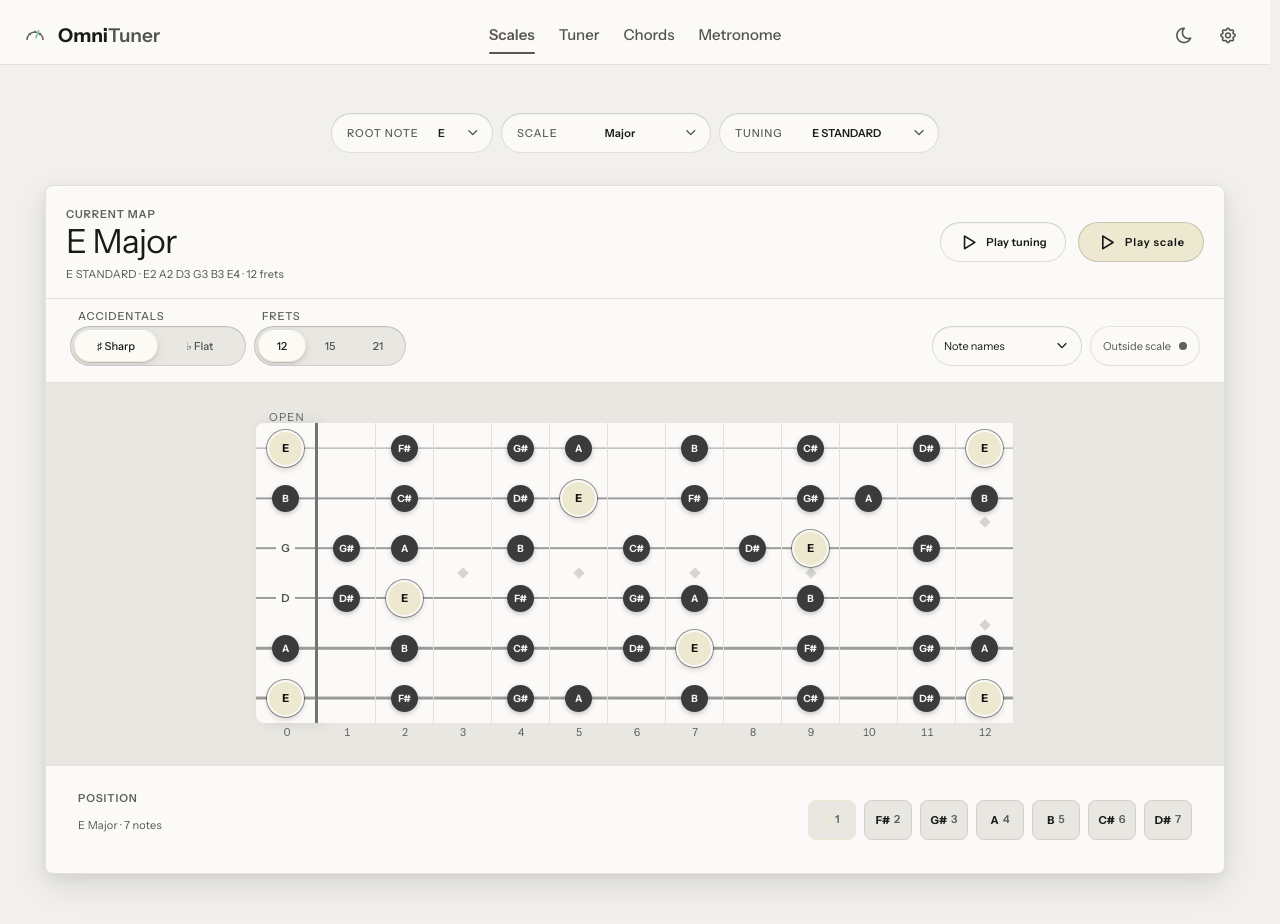
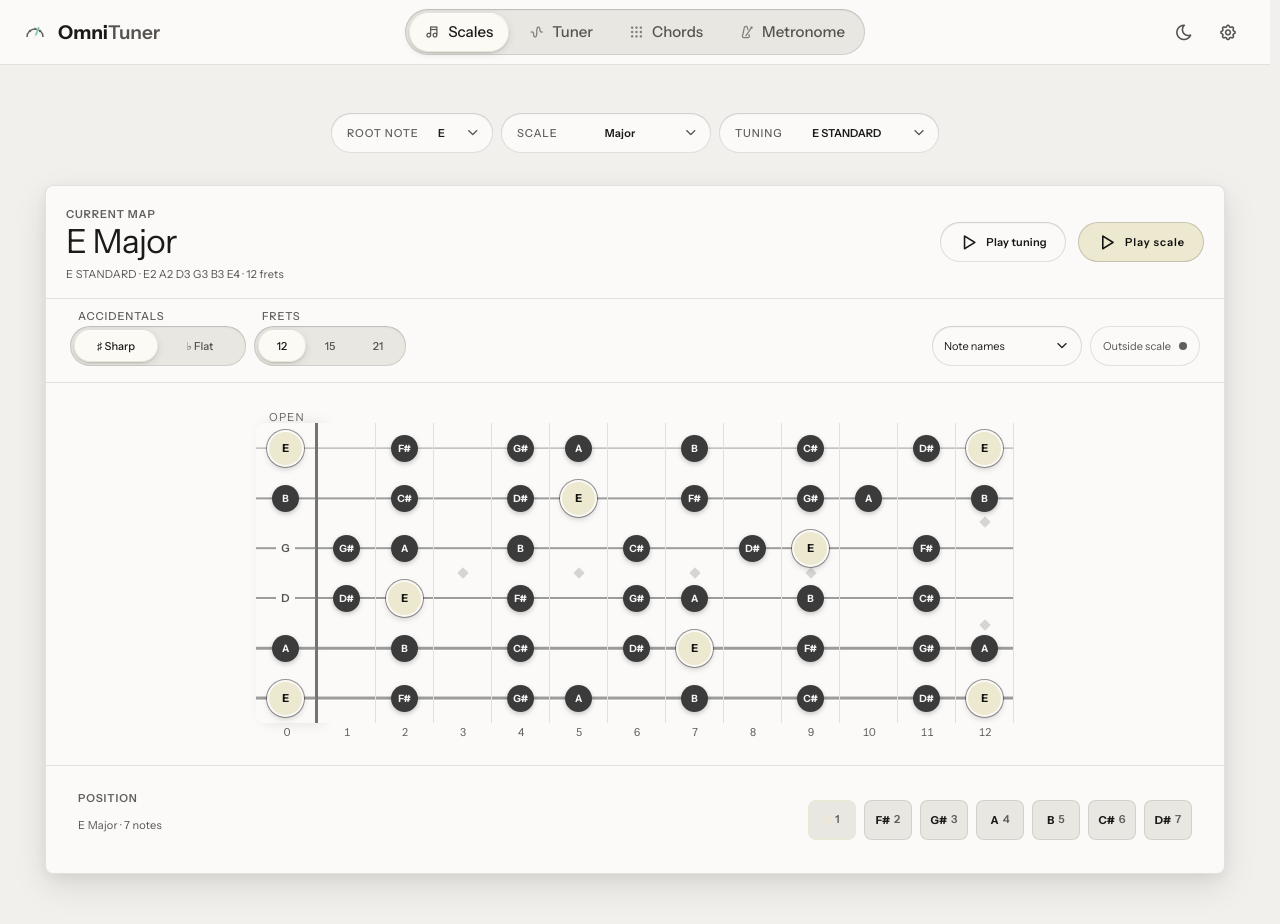
Before and after one commit to sawayaka143/OmniTuner, an Angular app: page /scales in a window 1280 px wide. Shown: the top 924 px of the page. Built offline with nearby package versions, Linux system fonts and the light colour scheme.

Commit message:
feat(metronome): enhance navigation and dial components; add visual indicators and improve styles

```diff
--- a/src/app/components/app-shell/app-shell.html
+++ b/src/app/components/app-shell/app-shell.html
@@ -2,10 +2,54 @@
   <div class="header-inner">
     <app-brand class="app-title" />
     <nav class="nav-desktop" aria-label="Primary navigation">
-      <a class="nav-link" routerLink="/scales" routerLinkActive="active">Scales</a>
-      <a class="nav-link" routerLink="/tuner" routerLinkActive="active">Tuner</a>
-      <a class="nav-link" routerLink="/chords" routerLinkActive="active">Chords</a>
-      <a class="nav-link" routerLink="/metronome" routerLinkActive="active">Metronome</a>
+      <span
+        class="nav-indicator"
+        aria-hidden="true"
+        [class.visible]="indicator().visible"
+        [class.ready]="indicatorReady()"
+        [style.transform]="'translateX(' + indicator().x + 'px)'"
+        [style.width.px]="indicator().width"
+      ></span>
+      <a
+        class="nav-link"
+        routerLink="/scales"
+        routerLinkActive="active"
+        ariaCurrentWhenActive="page"
+        #navLink
+      >
+        <span class="app-icon ti ti-music" aria-hidden="true"></span>
+        Scales
+      </a>
+      <a
+        class="nav-link"
+        routerLink="/tuner"
+        routerLinkActive="active"
+        ariaCurrentWhenActive="page"
+        #navLink
+      >
+        <span class="app-icon ti ti-wave-sine" aria-hidden="true"></span>
+        Tuner
+      </a>
+      <a
+        class="nav-link"
+        routerLink="/chords"
+        routerLinkActive="active"
+        ariaCurrentWhenActive="page"
+        #navLink
+      >
+        <span class="app-icon ti ti-grid-dots" aria-hidden="true"></span>
+        Chords
+      </a>
+      <a
+        class="nav-link"
+        routerLink="/metronome"
+        routerLinkActive="active"
+        ariaCurrentWhenActive="page"
+        #navLink
+      >
+        <span class="app-icon ti ti-metronome" aria-hidden="true"></span>
+        Metronome
+      </a>
     </nav>
     <div class="header-actions">
       <app-icon-button
--- a/src/app/components/app-shell/app-shell.scss
+++ b/src/app/components/app-shell/app-shell.scss
@@ -22,6 +22,7 @@
     display: grid;
     grid-template-columns: 1fr auto 1fr;
     align-items: center;
+    align-content: center;
     padding-block: var(--space-4);
     padding-left: max(var(--space-6), env(safe-area-inset-left));
     padding-right: max(var(--space-6), env(safe-area-inset-right));
@@ -42,51 +43,89 @@
   .nav-desktop {
     grid-column: 2;
     justify-self: center;
+    position: relative;
     display: flex;
     align-items: center;
-    justify-content: center;
-    gap: var(--space-6);
+    gap: var(--space-1);
+    padding: var(--space-1);
+    border-radius: var(--r-pill);
+    background: var(--seg-track-bg);
+    box-shadow:
+      inset 0 0 0 1px var(--border-subtle),
+      var(--shadow-recess);
+    white-space: nowrap;
+  }
+
+  .nav-indicator {
+    position: absolute;
+    top: var(--space-1);
+    left: 0;
+    height: calc(100% - var(--space-2));
+    width: 0;
+    border-radius: var(--r-pill);
+    background: color-mix(in srgb, var(--scale-accent) 22%, var(--seg-pill-bg));
+    box-shadow:
+      var(--seg-pill-shadow),
+      inset 0 0 0 1px color-mix(in srgb, var(--scale-accent) 40%, transparent);
+    opacity: 0;
+    pointer-events: none;
+    z-index: 0;
+    will-change: transform, width;
+
+    &.visible {
+      opacity: 1;
+    }
+
+    &.ready {
+      transition:
+        transform 500ms var(--ease-spring),
+        width 500ms var(--ease-spring);
+    }
   }
 
   .nav-link {
     position: relative;
-    padding: var(--space-2) 0;
+    z-index: 1;
+    display: inline-flex;
+    align-items: center;
+    gap: var(--space-2);
+    padding: var(--space-2) var(--space-4);
+    border-radius: var(--r-pill);
     color: var(--text-muted);
     text-decoration: none;
     transition: color var(--dur-med) ease;
     font-size: var(--text-base);
     font-weight: var(--fw-medium);
 
+    .app-icon {
+      font-size: var(--text-base);
+      opacity: 0.7;
+      transition:
+        color var(--dur-med) ease,
+        opacity var(--dur-med) ease;
+    }
+
     &:hover:not(.active) {
       color: var(--text);
+
+      .app-icon {
+        opacity: 1;
+      }
     }
 
     &.active {
-      color: var(--accent-text);
-      font-weight: var(--fw-semibold);
-    }
+      color: var(--text);
+      text-shadow: var(--seg-etch);
 
-    &::after {
-      content: '';
-      position: absolute;
-      right: 0;
-      bottom: 1px;
-      left: 0;
-      height: 2px;
-      border-radius: var(--r-pill);
-      background: var(--accent-text);
-      transform: scaleX(0);
-      transition: transform var(--dur-slow) var(--ease-spring);
-    }
-
-    &.active::after {
-      transform: scaleX(1);
+      .app-icon {
+        color: var(--accent-text);
+        opacity: 1;
+      }
     }
 
     &:focus-visible {
-      border-radius: var(--r-sm);
       outline: 2px solid var(--border-active);
-      outline-offset: 3px;
+      outline-offset: -2px;
     }
   }
 
@@ -125,7 +164,7 @@
 
   .nav-desktop {
     grid-column: 2;
-    gap: var(--space-4);
+    gap: 0;
   }
 
   .app-title {
@@ -133,12 +172,17 @@
   }
 
   .nav-link {
+    padding: var(--space-2) var(--space-3);
     font-size: var(--text-xs);
+
+    .app-icon {
+      display: none;
+    }
   }
 }
 
 @media (prefers-reduced-motion: reduce) {
-  .nav-link::after {
+  .nav-indicator.ready {
     transition-duration: 0.01ms;
   }
 }
--- a/src/app/components/app-shell/app-shell.ts
+++ b/src/app/components/app-shell/app-shell.ts
@@ -1,6 +1,21 @@
-import { Component, ElementRef, computed, inject, signal, viewChild } from '@angular/core';
+import {
+  Component,
+  DestroyRef,
+  ElementRef,
+  computed,
+  inject,
+  signal,
+  viewChild,
+  viewChildren,
+} from '@angular/core';
 import { DOCUMENT } from '@angular/common';
-import { RouterLink, RouterLinkActive, RouterOutlet } from '@angular/router';
+import {
+  NavigationEnd,
+  Router,
+  RouterLink,
+  RouterLinkActive,
+  RouterOutlet,
+} from '@angular/router';
 import { textColorOn } from '../../data/interval-colors';
 import { TunerStartupMode } from '../../models/tuner-preferences.model';
 import { ScalePreferences } from '../../services/scale-preferences';
@@ -9,6 +24,12 @@ import { Brand } from '../brand/brand';
 import { SettingsPanel } from '../settings-panel/settings-panel';
 import { ThemeService } from '../../services/theme.service';
 import { IconButton } from '../../ui/icon-button/icon-button';
+
+interface NavIndicatorState {
+  readonly x: number;
+  readonly width: number;
+  readonly visible: boolean;
+}
 
 @Component({
   selector: 'app-app-shell',
@@ -20,15 +41,25 @@ import { IconButton } from '../../ui/icon-button/icon-button';
     '[style.--scale-accent-ink]': 'accentInk()',
     '[style.--in-tune-color]': 'inTuneColor()',
     '[style.--out-of-tune-color]': 'outOfTuneColor()',
+    '(window:resize)': 'scheduleIndicatorMeasure()',
   },
 })
 export class AppShell {
   private readonly document = inject(DOCUMENT);
+  private readonly destroyRef = inject(DestroyRef);
+  private readonly router = inject(Router);
   private readonly preferences = inject(ScalePreferences);
   private readonly tunerPreferences = inject(TunerPreferences);
   private readonly themeService = inject(ThemeService);
 
   private readonly themeTrigger = viewChild('themeTrigger', { read: ElementRef });
+  private readonly navLinks = viewChildren<ElementRef<HTMLAnchorElement>>('navLink');
+
+  private readonly navigationEvents = this.router.events.subscribe((event) => {
+    if (event instanceof NavigationEnd) {
+      this.scheduleIndicatorMeasure();
+    }
+  });
 
   protected readonly settingsOpen = signal(false);
   protected readonly preferencesState = this.preferences.state;
@@ -40,6 +71,16 @@ export class AppShell {
   protected readonly themeLabel = computed(() =>
     this.themeService.theme() === 'dark' ? 'Switch to light theme' : 'Switch to dark theme',
   );
+  protected readonly indicator = signal<NavIndicatorState>({ x: 0, width: 0, visible: false });
+  protected readonly indicatorReady = signal(false);
+
+  private firstIndicatorMeasure = true;
+
+  constructor() {
+    this.destroyRef.onDestroy(() => this.navigationEvents.unsubscribe());
+    this.scheduleIndicatorMeasure();
+    this.scheduleIndicatorFontMeasure();
+  }
 
   protected readonly inTuneColor = computed(() =>
     this.tunerSettings().inTune.enabled ? this.tunerSettings().inTune.color : null,
@@ -143,4 +184,33 @@ export class AppShell {
     root.style.setProperty('--theme-reveal-y', `${y}px`);
     root.style.setProperty('--theme-reveal-radius', `${radius}px`);
   }
+
+  protected scheduleIndicatorMeasure(): void {
+    const view = this.document.defaultView;
+    if (!view) return;
+    view.requestAnimationFrame(() => this.measureIndicator());
+  }
+
+  private scheduleIndicatorFontMeasure(): void {
+    const view = this.document.defaultView;
+    if (!view) return;
+    void view.document.fonts?.ready.then(() => this.measureIndicator());
+  }
+
+  private measureIndicator(): void {
+    const links = this.navLinks();
+    const index = links.findIndex((link) => link.nativeElement.classList.contains('active'));
+    if (index === -1) {
+      this.indicator.set({ x: 0, width: 0, visible: false });
+      return;
+    }
+
+    const link = links[index].nativeElement;
+    this.indicator.set({ x: link.offsetLeft, width: link.offsetWidth, visible: true });
+
+    if (this.firstIndicatorMeasure) {
+      this.firstIndicatorMeasure = false;
+      this.document.defaultView?.requestAnimationFrame(() => this.indicatorReady.set(true));
+    }
+  }
 }
--- a/src/app/metronome/components/bpm-dial/bpm-dial.html
+++ b/src/app/metronome/components/bpm-dial/bpm-dial.html
@@ -16,6 +16,7 @@
     (keydown)="onKeydown($event)"
   >
     <svg class="dial-svg" viewBox="0 0 300 300" aria-hidden="true">
+      <circle cx="150" cy="150" r="143" class="dial-well" />
       <g class="dial-face" [attr.transform]="faceTransform()">
         <circle cx="150" cy="150" r="140" class="dial-plate" />
         <circle cx="150" cy="150" r="128" class="dial-rim" />
@@ -31,7 +32,7 @@
       </g>
       <circle cx="150" cy="150" r="92" class="dial-center" />
       <circle cx="150" cy="150" r="92" class="dial-center-line" />
-      <polygon class="dial-pointer" points="150,12 143,26 157,26" />
+      <polygon class="dial-pointer" points="150,23 144.5,12 155.5,12" />
     </svg>
   </div>
 
--- a/src/app/metronome/components/bpm-dial/bpm-dial.scss
+++ b/src/app/metronome/components/bpm-dial/bpm-dial.scss
@@ -28,7 +28,10 @@
   width: 100%;
   height: 100%;
   overflow: visible;
-  filter: drop-shadow(0 4px 8px rgba(0, 0, 0, 0.4));
+}
+
+.dial-well {
+  fill: var(--dial-well);
 }
 
 .dial-plate {
--- a/src/app/metronome/metronome.html
+++ b/src/app/metronome/metronome.html
@@ -2,7 +2,6 @@
   <section class="workbench" aria-labelledby="metro-title">
     <header class="workbench-header">
       <div>
-        <span class="section-label">Practice tools</span>
         <h2 id="metro-title">Metronome</h2>
       </div>
     </header>
--- a/src/app/scales/scales.scss
+++ b/src/app/scales/scales.scss
@@ -61,7 +61,7 @@
 
 .fretboard-stage {
   padding: var(--space-6) var(--space-5) var(--space-4);
-  background: var(--surface-container);
+  background: var(--surface-container-low);
 }
 
 .workbench-footer {
--- a/src/styles.scss
+++ b/src/styles.scss
@@ -33,6 +33,7 @@
   --meter-tick-major: rgba(255, 255, 255, 0.35);
   --needle-color: var(--text);
   --in-tune-color: var(--scale-accent);
+  --dial-well: #000000;
 
   --in-tune-text: var(--in-tune-color);
   --out-of-tune-color: #ff8aab;
@@ -146,6 +147,7 @@ html[data-theme='light'] {
   --border-active: rgba(0, 0, 0, 0.32);
   --meter-tick-minor: rgba(0, 0, 0, 0.14);
   --meter-tick-major: rgba(0, 0, 0, 0.3);
+  --dial-well: var(--surface-container-high);
   --backdrop: rgba(18, 18, 17, 0.32);
 
   --accent-text: color-mix(in srgb, var(--scale-accent) 30%, #1a1a18);
```
Also changed, not shown: src/app/metronome/metronome.scss (+11 -20 lines).
